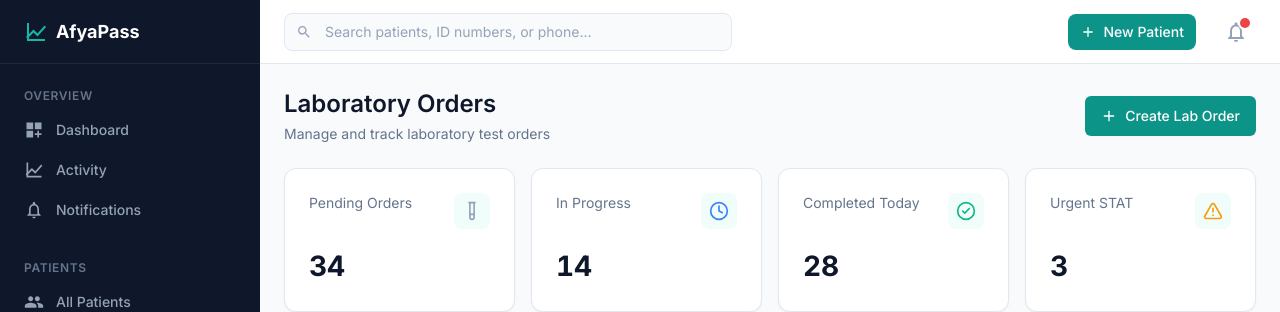
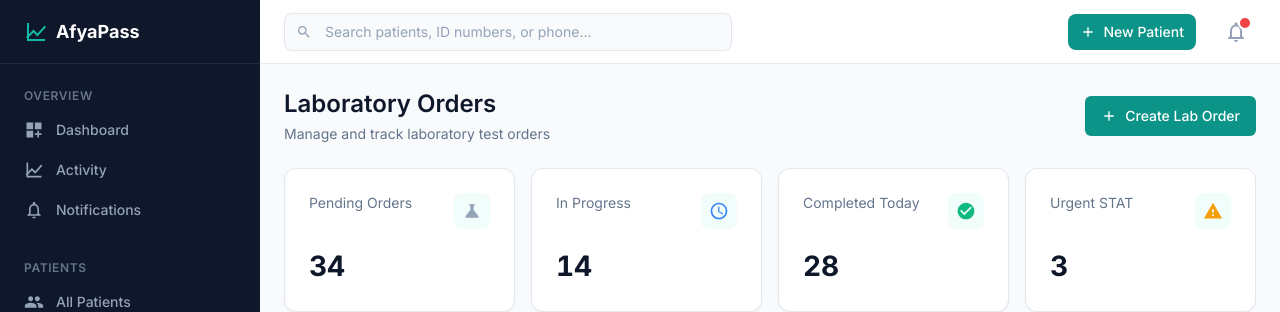
Before and after one commit to Jymee33/AfyaPass, a Next.js app: page /laboratory in a window 1280 px wide. Shown: the top 312 px of the page. Built offline with nearby package versions, Linux system fonts and the light colour scheme.

Commit message:
chore(icons): migrate laboratory orders page from Lucide to UXWing

```diff
--- a/app/(dashboard)/laboratory/page.tsx
+++ b/app/(dashboard)/laboratory/page.tsx
@@ -8,7 +8,7 @@ import { Button } from '@/components/ui/Button';
 import { StatCard } from '@/components/ui/StatCard';
 import { SearchInput } from '@/components/ui/SearchInput';
 import { Select } from '@/components/ui/Select';
-import { Plus, TestTube, Clock, CheckCircle2, AlertTriangle } from 'lucide-react';
+import { IcPlus, IcTestTube, IcClock, IcCheckCircle, IcAlert } from '@/components/icons';
 import { mockLabOrders } from '@/lib/mock-data';
 
 export default function LabOrdersPage() {
@@ -20,7 +20,7 @@ export default function LabOrdersPage() {
           <p className="text-sm text-slate-500 mt-1">Manage and track laboratory test orders</p>
         </div>
         <Button>
-          <Plus className="w-4 h-4 mr-2" />
+          <IcPlus className="w-4 h-4 mr-2" />
           Create Lab Order
         </Button>
       </div>
@@ -29,22 +29,22 @@ export default function LabOrdersPage() {
         <StatCard
           title="Pending Orders"
           value="34"
-          icon={<TestTube className="w-5 h-5 text-slate-400" />}
+          icon={<IcTestTube className="w-5 h-5 text-slate-400" />}
         />
         <StatCard
           title="In Progress"
           value="14"
-          icon={<Clock className="w-5 h-5 text-info-500" />}
+          icon={<IcClock className="w-5 h-5 text-info-500" />}
         />
         <StatCard
           title="Completed Today"
           value="28"
-          icon={<CheckCircle2 className="w-5 h-5 text-success-500" />}
+          icon={<IcCheckCircle className="w-5 h-5 text-success-500" />}
         />
         <StatCard
           title="Urgent STAT"
           value="3"
-          icon={<AlertTriangle className="w-5 h-5 text-warning-500" />}
+          icon={<IcAlert className="w-5 h-5 text-warning-500" />}
         />
       </div>
 
```
